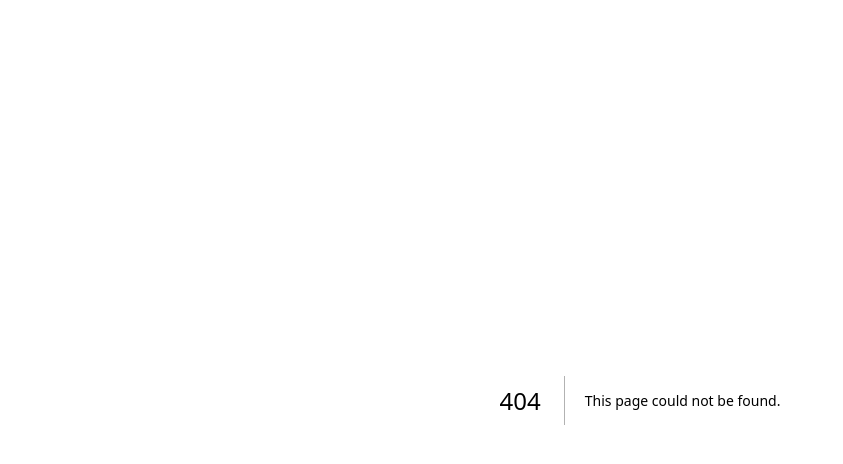
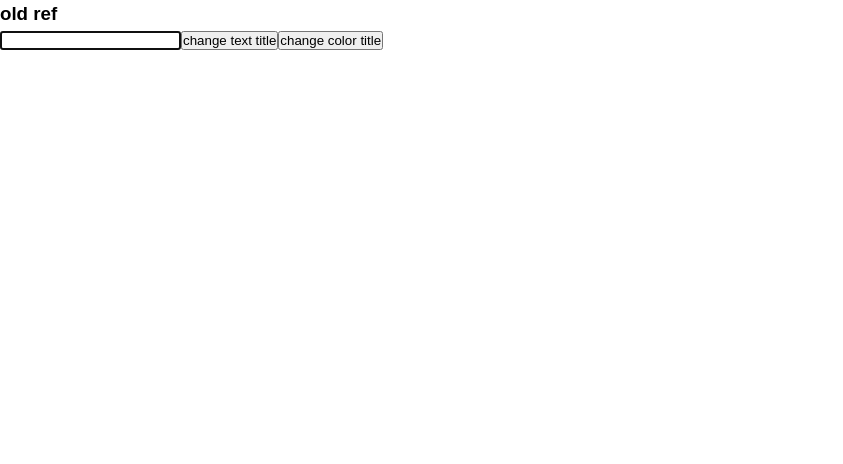
Before and after one commit to radshodam/memoization, a Next.js app in the folder memoization/: page /ex7 in a window 1280 px wide. Before the commit this address had no page. Shown: the top 464 px of the page, without its empty margins (0-843 px from the left). Built offline with nearby package versions, Linux system fonts and the light colour scheme; a web font is replaced by a local one.

Commit message:
use easy ref

```diff
--- /dev/null
+++ b/memoization/pages/ex7/index.jsx
@@ -0,0 +1,27 @@
+import React, { useEffect, useRef } from "react";
+
+export default function Index() {
+  const userNameRef = useRef();
+  const titleRef = useRef("title");
+  useEffect(() => {
+    console.log("titleRef", titleRef.current.innerHTML);
+    console.log("userNameRef", userNameRef);
+    userNameRef.current.focus();
+  }, []);
+
+  const addNewTitle = () => {
+    titleRef.current.innerHTML = 'New value';
+  };
+  const changeColor = () => {
+    titleRef.current.style.color = "red";
+  };
+
+  return (
+    <div>
+      <h3 ref={titleRef}>old ref</h3>
+      <input ref={userNameRef} type="text" />
+      <button onClick={addNewTitle}>change text title</button>
+      <button onClick={changeColor}>change color title</button>
+    </div>
+  );
+}
```
Also changed, not shown: memoization/pages/ex8/index.jsx (added, +17 -0 lines).
